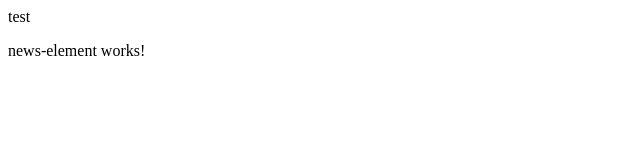
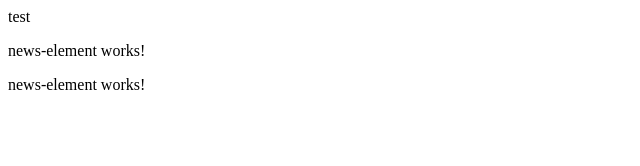
Before and after one commit to maifeeulasad/news-update, an Angular app: page / in a window 1280 px wide. Shown: the top 166 px of the page, without its empty margins (0-640 px from the left). Built offline with nearby package versions, Linux system fonts and the light colour scheme.

Commit message:
iterating child - s

```diff
--- a/src/app/app.component.html
+++ b/src/app/app.component.html
@@ -1,4 +1,4 @@
 <div>
   test
-  <app-news-element></app-news-element>
+  <app-news-element *ngFor="let newsElement of newsElements"></app-news-element>
 </div>
--- a/src/app/app.component.ts
+++ b/src/app/app.component.ts
@@ -1,4 +1,6 @@
 import { Component } from '@angular/core';
+import {NewsElementComponent} from "./component/news-element/news-element.component";
+import {INewsElement} from "./model/INewsElement";
 
 @Component({
   selector: 'app-root',
@@ -7,4 +9,19 @@ import { Component } from '@angular/core';
 })
 export class AppComponent {
   title = 'news-update';
+
+  newsElements: INewsElement[]
+
+  constructor() {
+    this.newsElements=[
+      {
+        url:'a',
+        title:'a',
+      },
+      {
+        url:'b',
+        title:'b',
+      }
+    ]
+  }
 }
--- /dev/null
+++ b/src/app/model/INewsElement.ts
@@ -0,0 +1,4 @@
+export interface INewsElement {
+  title:string,
+  url:string,
+}
```
